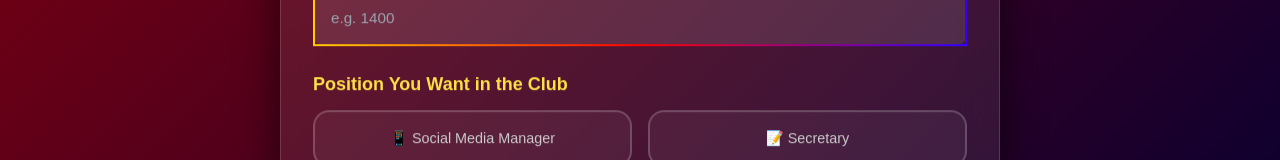
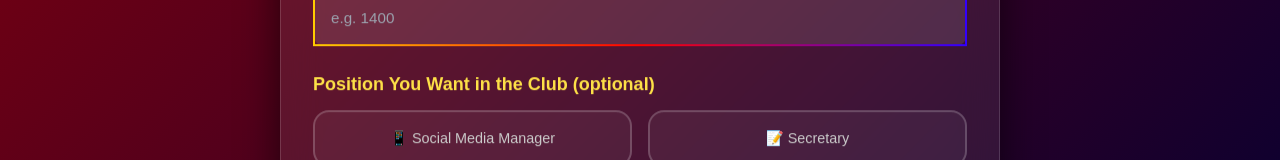
Before and after one commit to maverick468/AVC, a plain HTML site: page reg.html in a window 1280 px wide. Shown: the part 1135-1295 px from the top of the page. Drawn offline with nearby package versions, Linux system fonts and the light colour scheme.

Commit message:
Update reg.html

```diff
--- a/reg.html
+++ b/reg.html
@@ -233,7 +233,7 @@
         <input type="number" name="SAT Score" class="glow-input" placeholder="e.g. 1400">
       </div>
 <div>
-  <label class="block mb-3 text-lg font-semibold text-yellow-300">Position You Want in the Club</label>
+  <label class="block mb-3 text-lg font-semibold text-yellow-300">Position You Want in the Club (optional) </label>
   <div class="grid sm:grid-cols-2 gap-4">
     <label>
       <input type="radio" name="Position" value="Social Media Manager" class="hidden peer" required>
```
